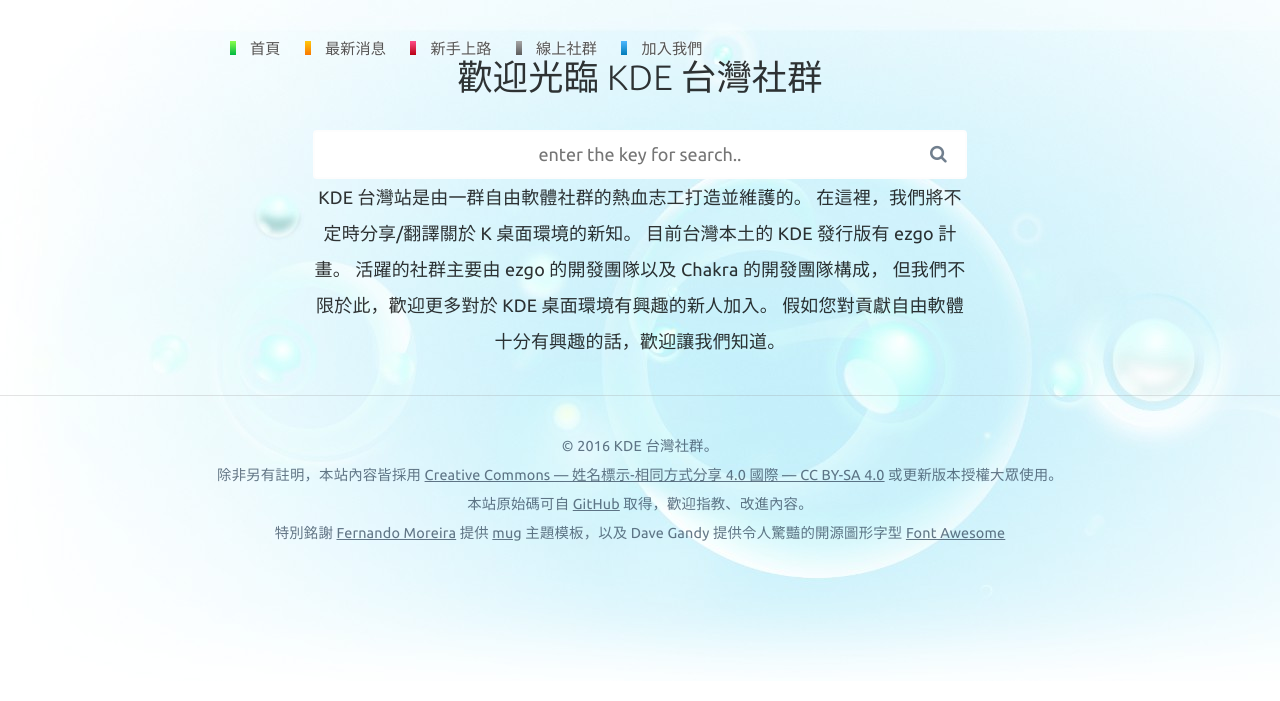
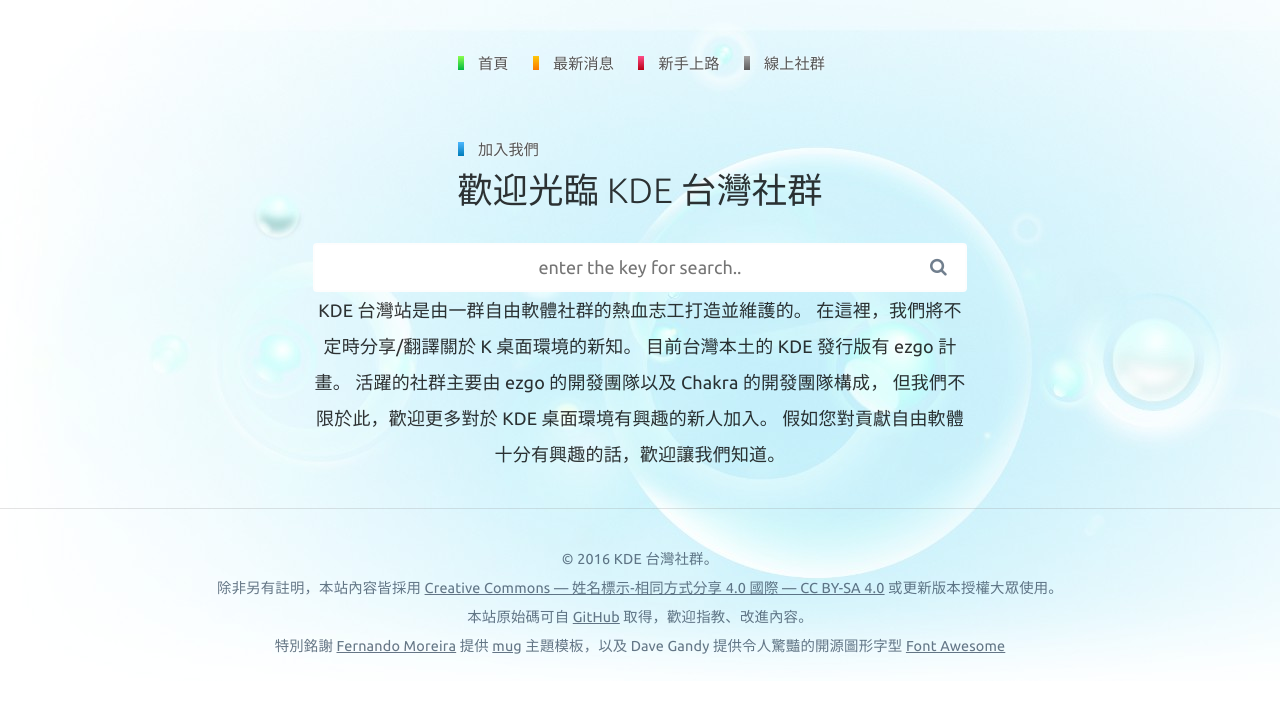
Before and after one commit to linux-taiwan/kde.linux.org.tw, a Jekyll site: the page built from index.html, in a window 1280 px wide. Shown: the top 701 px of the page. Built offline with Jekyll 4.4.1, drawn with Linux system fonts in a browser that asks for light colours.

Commit message:
fix title align

```diff
--- a/_scss/_base.scss
+++ b/_scss/_base.scss
@@ -78,7 +78,7 @@
 h6 {
   font-weight: 300;
   line-height: 1em;
-  margin: 0 0 1em 0;
+  margin: 1em 0 1em 0;
 
   a {
     color: inherit;
--- a/_scss/_layout.scss
+++ b/_scss/_layout.scss
@@ -22,7 +22,7 @@
 
 .hr {
   display: block;
-  width: 60px;
+  width: auto;
   height: 3px;
   background-color: darken($silver-color, 5%);
   margin: 3em auto;
--- a/css/plasmaMenu.css
+++ b/css/plasmaMenu.css
@@ -5,10 +5,10 @@
 .header .plasmamenu_box {
 	display: table;
 	text-align: left;
-	margin: 0 auto;
+	float: left;
+	margin: 0 30% 0 35%;
 	text-shadow: #fff 0px 0px 3px;
-	width: 840px;
-	z-index: 95;
+	width: auto;
 }
 
 .header .plasmamenu_box a {
```
